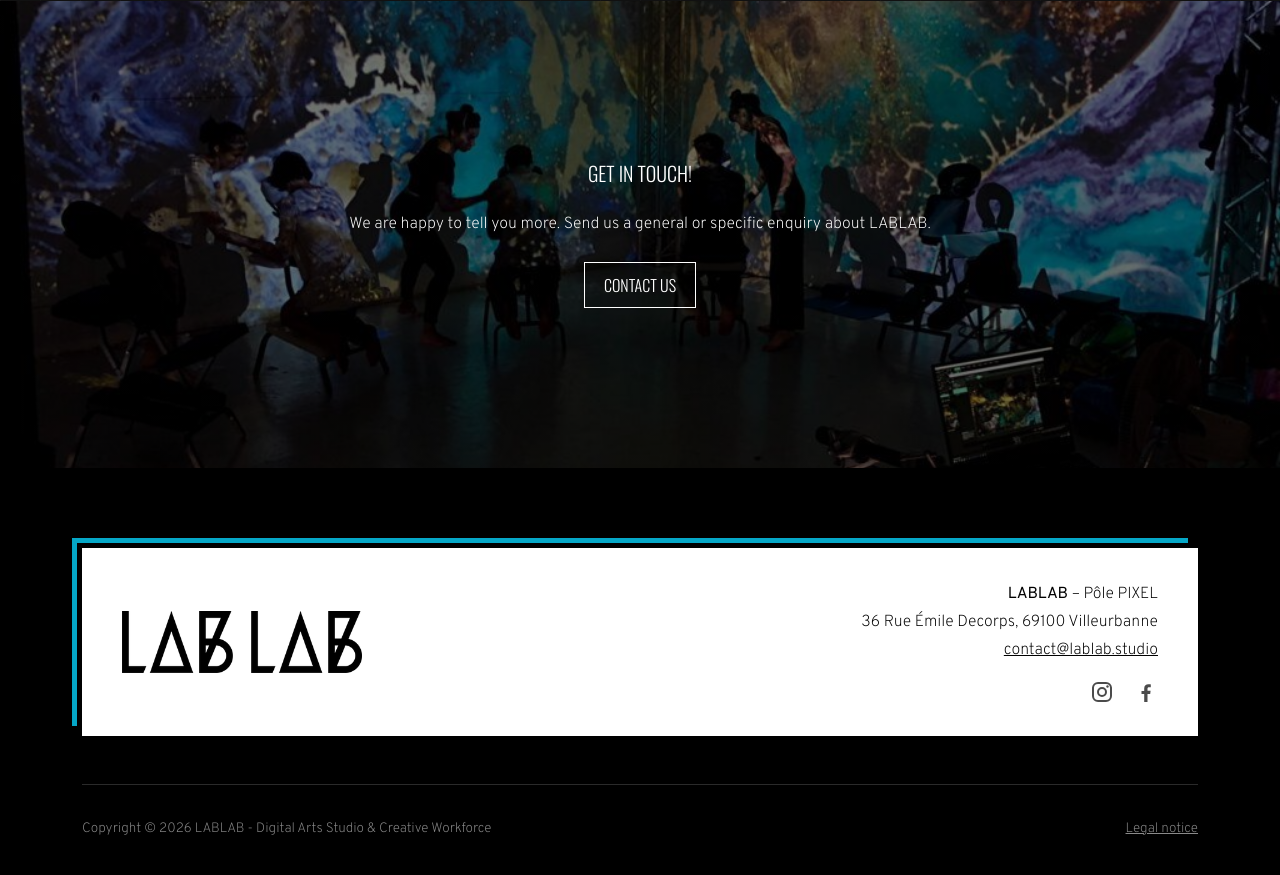
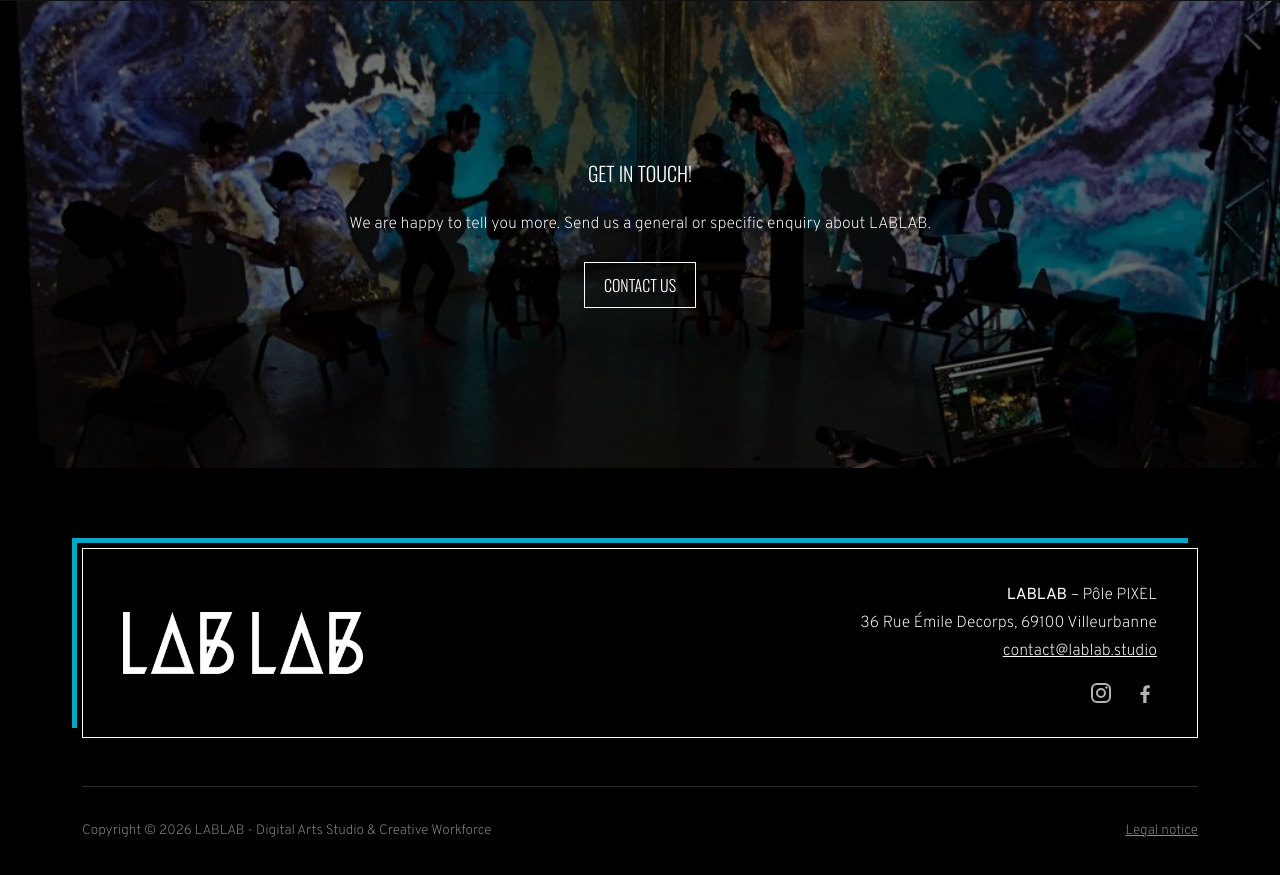
Before and after one commit to andrixdev/lablab-website, a plain HTML site: page index.html in a window 1280 px wide. Shown: the part 9474-10349 px from the top of the page. Drawn offline with Linux system fonts and the light colour scheme.

Commit message:
Footer: black block with white outline, white logo and text
Co-Authored-By: Claude Opus 5.5 <noreply@anthropic.com>

```diff
--- a/index.html
+++ b/index.html
@@ -330,7 +330,7 @@
     <footer class="footer">
       <div class="wrap">
         <div class="footer-card">
-          <img src="assets/images/logo/lablab-black.png" alt="LABLAB" width="400" height="102" loading="lazy">
+          <img src="assets/images/logo/lablab-white.png" alt="LABLAB" width="400" height="102" loading="lazy">
           <div>
             <address>
               <strong>LABLAB</strong> – Pôle PIXEL<br>
--- a/styles.css
+++ b/styles.css
@@ -603,8 +603,8 @@ strong {
   align-items: center;
   gap: 2rem;
   padding: 2rem 2.5rem;
-  background: #fff;
-  color: #000;
+  border: 1.5px solid #fff;
+  color: var(--text);
   box-shadow: 0 0 0 5px var(--bg), -10px -10px 0 0 var(--accent);
 }
 
@@ -619,10 +619,6 @@ strong {
 .footer-card .social {
   justify-content: flex-end;
   margin: 1rem 0 0;
-}
-
-.footer-card .social img {
-  filter: invert(1);
 }
 
 .social {
```
Also changed, not shown: about.html (+1 -1 lines), contact.html (+1 -1 lines), gallery.html (+1 -1 lines), lablabers.html (+1 -1 lines), legal.html (+1 -1 lines), partners.html (+1 -1 lines), studio.html (+1 -1 lines), assets/images/logo/lablab-black.png (deleted), assets/images/logo/lablab-white.png (added).
